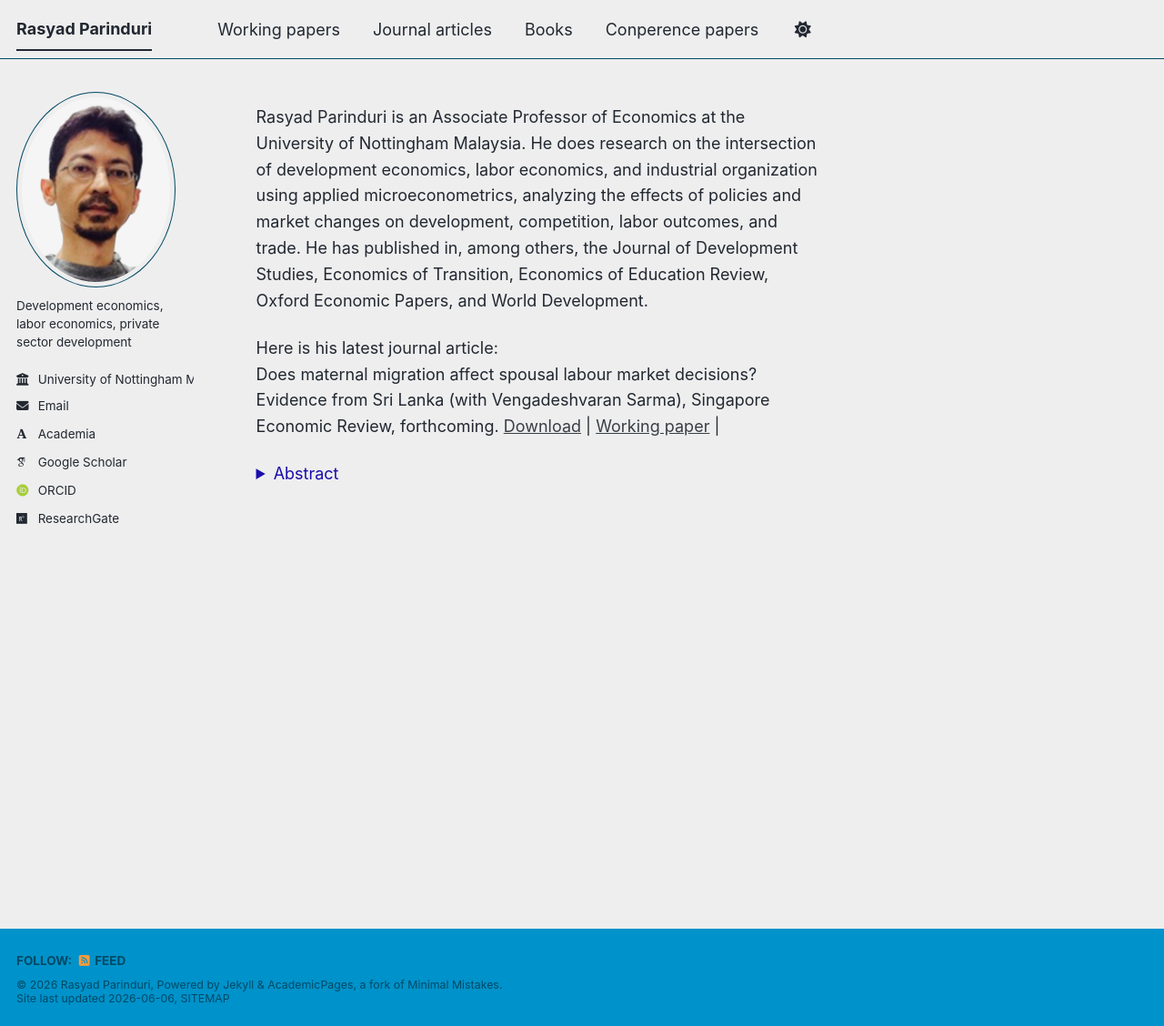
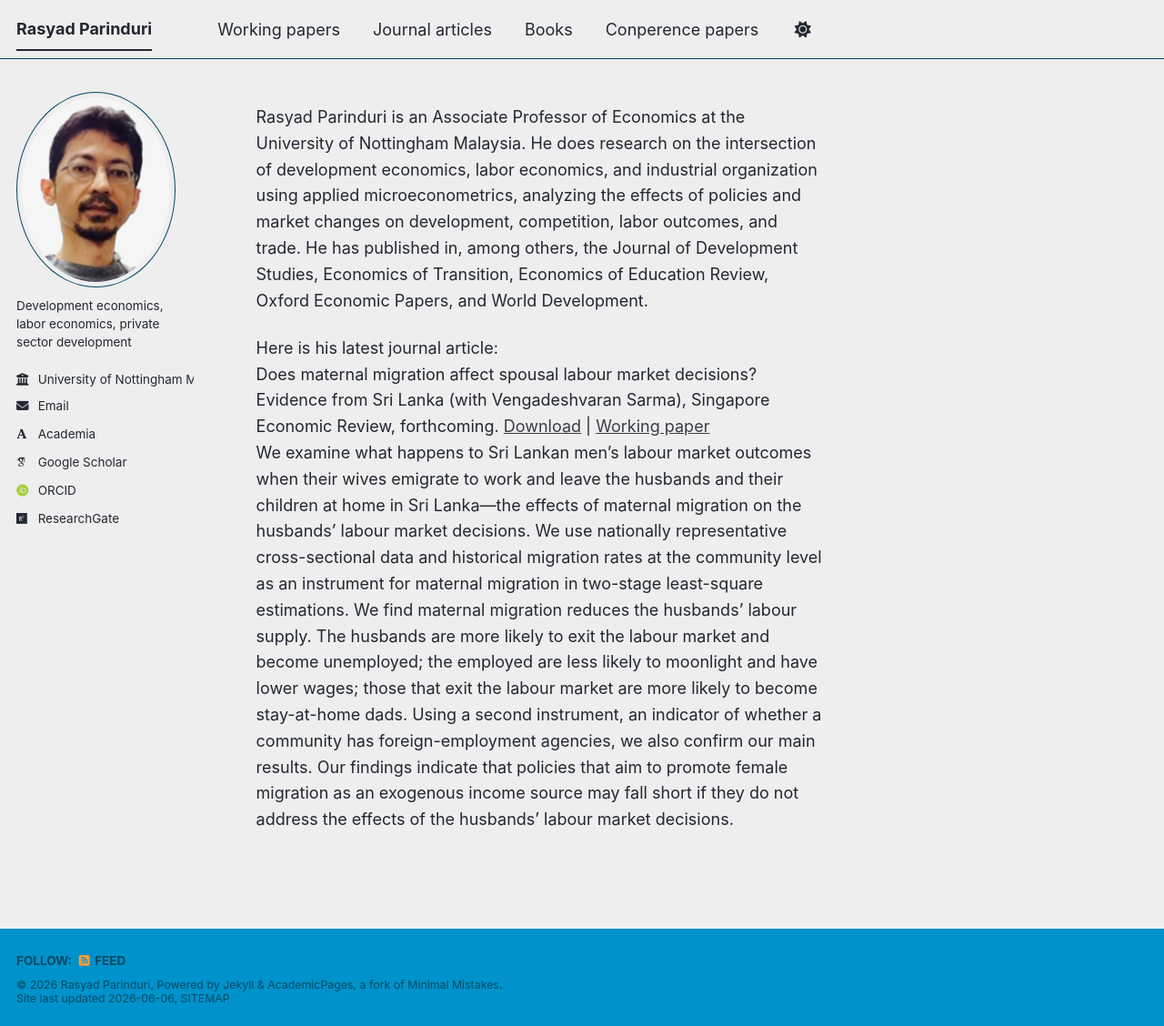
Before and after one commit to rasyadparinduri/rasyadparinduri.github.io, a Jekyll site: the page built from _pages/about.md, in a window 1280 px wide and 1128 px high. Shown: the whole window at 91% size. Built offline with Jekyll 4.4.1, drawn with Linux system fonts in a browser that asks for light colours; some web fonts are replaced; a script bundle is joined from its source files by our own code; library files that are not in the unit come from our copies.

Commit message:
Update about.md

```diff
--- a/_pages/about.md
+++ b/_pages/about.md
@@ -14,10 +14,5 @@ Journal of Development Studies, Economics of Transition, Economics of Education
 Economic Papers, and World Development.</p>
 
 Here is his latest journal article:<br>
-Does maternal migration affect spousal labour market decisions? Evidence from Sri Lanka (with Vengadeshvaran Sarma), Singapore Economic Review, forthcoming. <a href="https://mpra.ub.uni-muenchen.de/95295/1/MPRA_paper_95295.pdf" target="_blank">Download</a> | <a href="https://mpra.ub.uni-muenchen.de/95295/1/MPRA_paper_95295.pdf" target="_blank">Working paper</a> |
-<details>
-  <summary style="cursor:pointer; color:#1a0dab;">Abstract</summary>
-  <div style="color:#888888; margin-top:4px;">
-   We examine what happens to Sri Lankan men’s labour market outcomes when their wives emigrate to work and leave the husbands and their children at home in Sri Lanka—the effects of maternal migration on the husbands’ labour market decisions. We use nationally representative cross-sectional data and historical migration rates at the community level as an instrument for maternal migration in two-stage least-square estimations. We find maternal migration reduces the husbands’ labour supply. The husbands are more likely to exit the labour market and become unemployed; the employed are less likely to moonlight and have lower wages; those that exit the labour market are more likely to become stay-at-home dads. Using a second instrument, an indicator of whether a community has foreign-employment agencies, we also confirm our main results. Our findings indicate that policies that aim to promote female migration as an exogenous income source may fall short if they do not address the effects of the husbands’ labour market decisions.
-  </div>
-</details>
+Does maternal migration affect spousal labour market decisions? Evidence from Sri Lanka (with Vengadeshvaran Sarma), Singapore Economic Review, forthcoming. <a href="https://mpra.ub.uni-muenchen.de/95295/1/MPRA_paper_95295.pdf" target="_blank">Download</a> | <a href="https://mpra.ub.uni-muenchen.de/95295/1/MPRA_paper_95295.pdf" target="_blank">Working paper</a> <br>
+We examine what happens to Sri Lankan men’s labour market outcomes when their wives emigrate to work and leave the husbands and their children at home in Sri Lanka—the effects of maternal migration on the husbands’ labour market decisions. We use nationally representative cross-sectional data and historical migration rates at the community level as an instrument for maternal migration in two-stage least-square estimations. We find maternal migration reduces the husbands’ labour supply. The husbands are more likely to exit the labour market and become unemployed; the employed are less likely to moonlight and have lower wages; those that exit the labour market are more likely to become stay-at-home dads. Using a second instrument, an indicator of whether a community has foreign-employment agencies, we also confirm our main results. Our findings indicate that policies that aim to promote female migration as an exogenous income source may fall short if they do not address the effects of the husbands’ labour market decisions.
```
